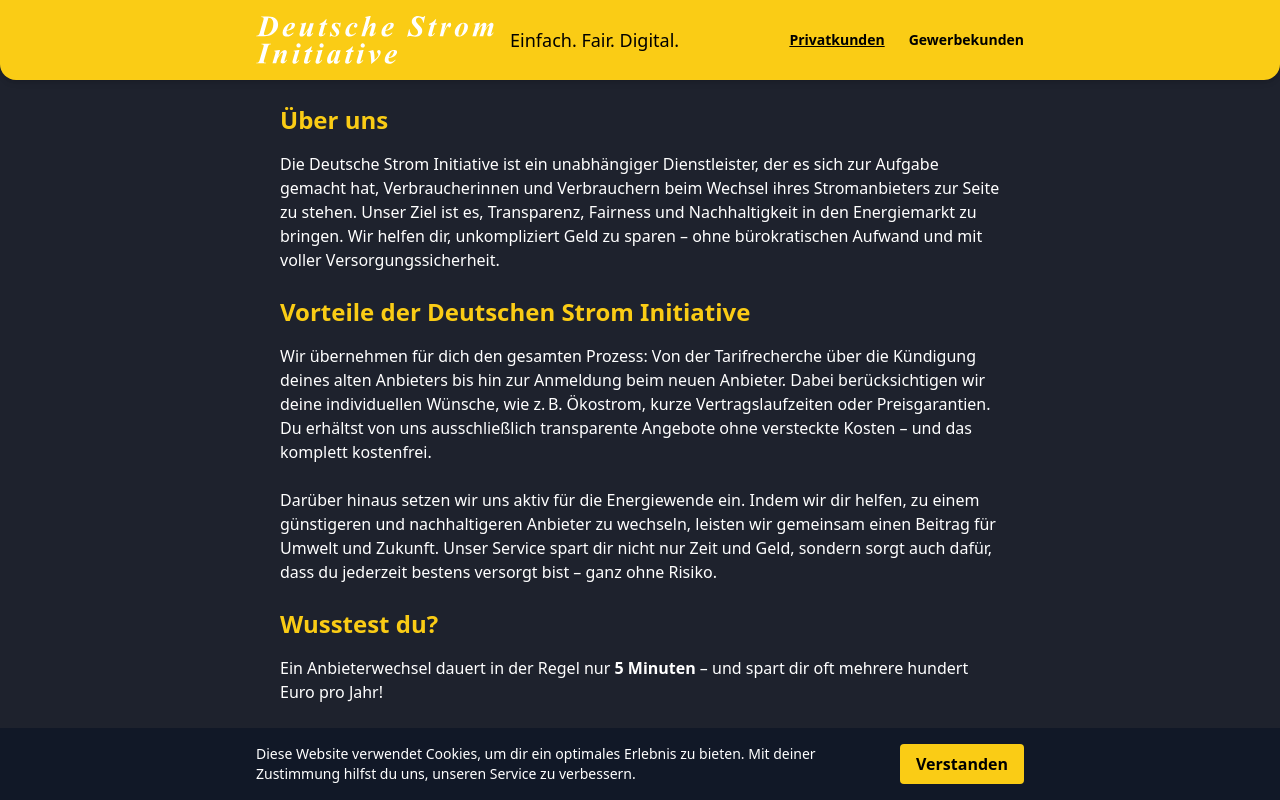
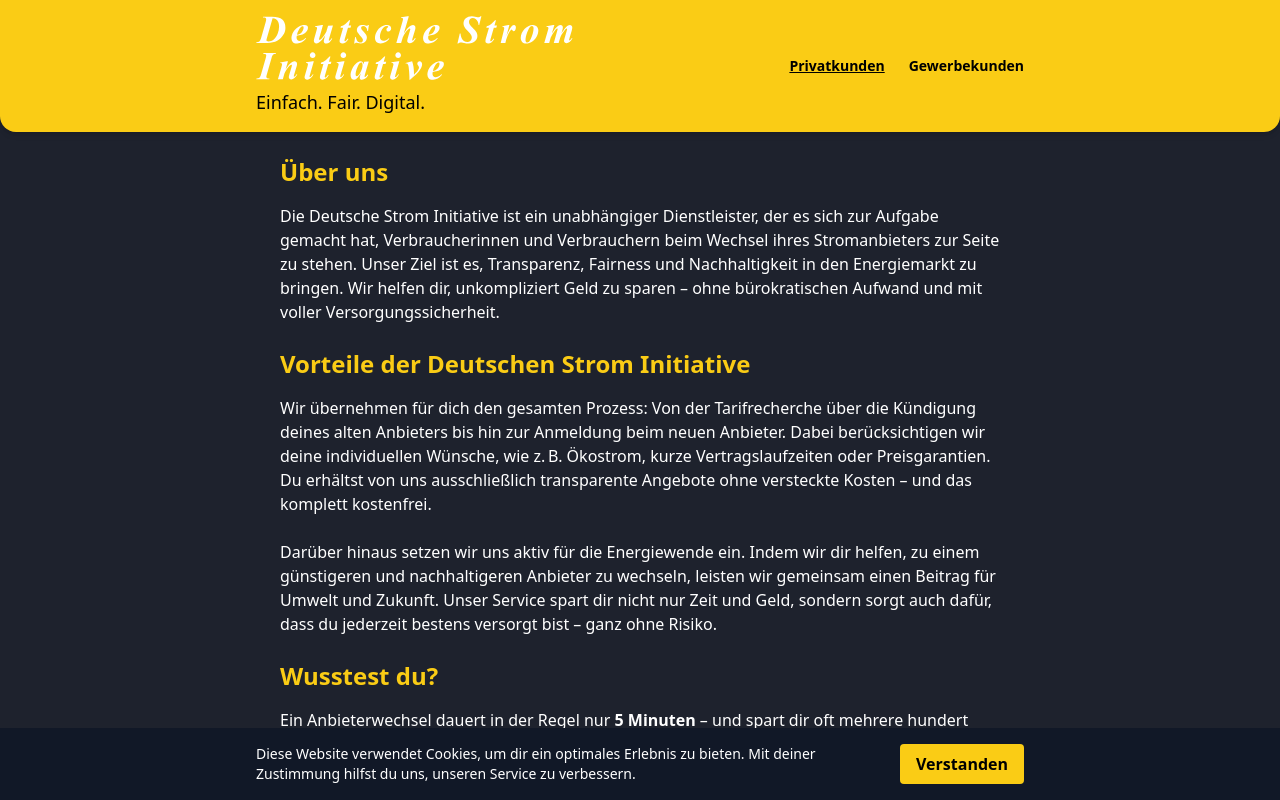
Before and after one commit to JESAM-Consulting/deutsche-solar-initiative, a React (Create React App) app: page / in a window 1280 px wide. Shown: the top 800 px of the page. Built offline with nearby package versions, Linux system fonts and the light colour scheme.

Commit message:
Update StromInitiativePage.jsx

```diff
--- a/src/pages/StromInitiativePage.jsx
+++ b/src/pages/StromInitiativePage.jsx
@@ -74,10 +74,10 @@ export default function StromInitiativePage() {
 <header className="bg-yellow-400 text-black rounded-b-2xl shadow-md px-6 py-4">
   <div className="max-w-3xl mx-auto flex items-center justify-between">
     {/* Logo & Claim */}
-    <div className="flex items-center space-x-4">
-      <img src="/logo.svg" alt="Logo" className="h-12" />
-      <p className="hidden sm:block text-lg font-medium">Einfach. Fair. Digital.</p>
-    </div>
+               <div>
+              <img src="/logo.svg" alt="Logo" className="h-16 mb-2" />
+              <p className="mt-2 text-lg">Einfach. Fair. Digital.</p>
+            </div>
 
     {/* Hamburger Icon */}
     <button
```
